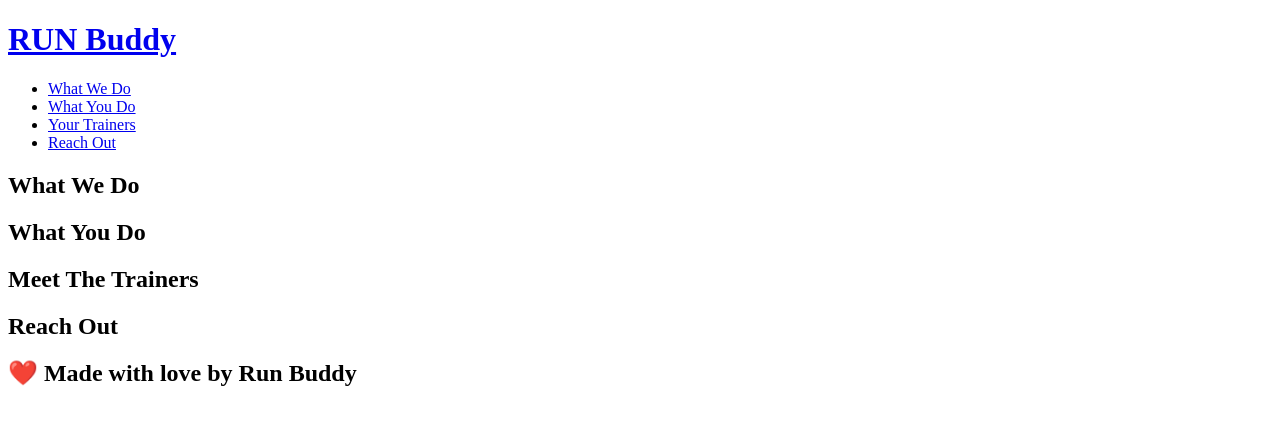
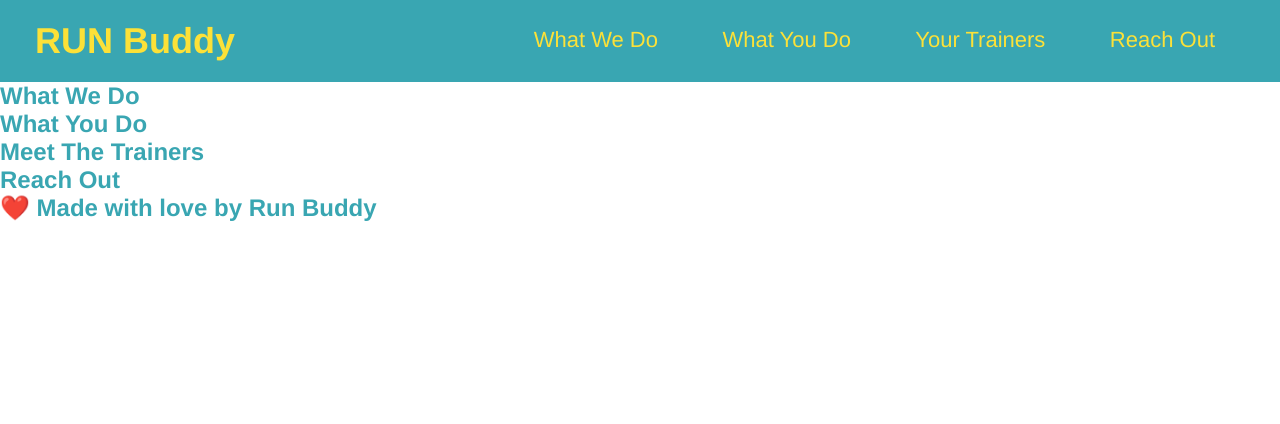
Before and after one commit to codycodepython/run-buddy, a plain HTML site: page index.html in a window 1280 px wide. Drawn offline with Linux system fonts and the light colour scheme.

Commit message:
added assets folder, linked stylesheet, and finished header

```diff
--- /dev/null
+++ b/assets/styles.css
@@ -0,0 +1,44 @@
+/* CSS Comment */
+
+* {
+    margin: 0;
+    padding: 0;
+}
+
+body {
+    color: #39a6b2;
+    font-family: Helvetica, Arial, sans-serif;
+}
+
+header {
+    padding: 20px 35px;
+    background-color: #39a6b2;
+}
+
+header h1 {
+    font-weight: bold;
+    font-size: 36px;
+    color: #fce138;
+    margin: 0;
+    display: inline;
+}
+
+header a {
+    text-decoration: none;
+    color: #fce138;
+}
+
+header nav {
+    float: right;
+    margin: 7px 0;
+}
+
+header nav ul li {
+    display: inline;
+}
+
+header nav ul li a {
+    margin: 0 30px;
+    font-weight: lighter;
+    font-size: 22px;
+}
--- a/index.html
+++ b/index.html
@@ -5,6 +5,7 @@
     <meta http-equiv="X-UA-Compatible" content="IE=edge">
     <meta name="viewport" content="width=device-width, initial-scale=1.0">
     <title>Run Buddy</title>
+    <link rel="stylesheet" href="./assets/styles.css" />
 </head>
 <body>
     <!-- navigation -->
```
